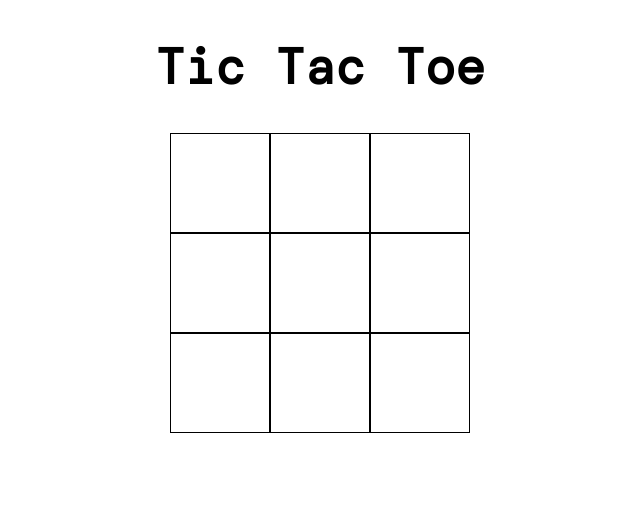
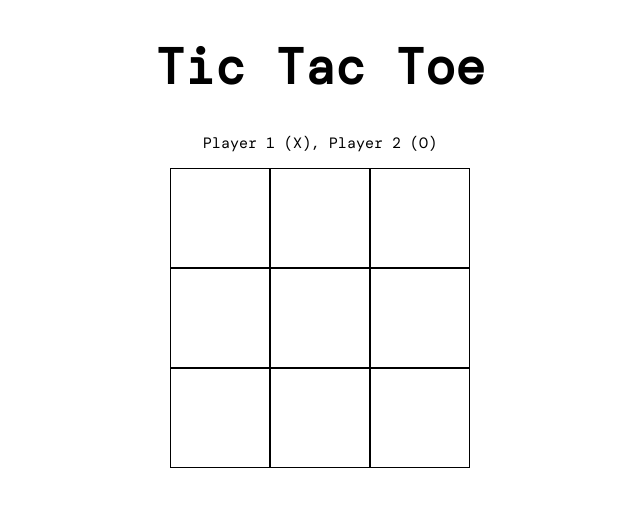
Before and after one commit to andfxx27/tictactoe, a plain HTML site: page index.html in a window 1280 px wide. Shown: the whole page, without its empty margins (320-960 px from the left). Drawn offline with nearby package versions, Linux system fonts and the light colour scheme.

Commit message:
Add some instruction, fix styling

```diff
--- a/css/style.css
+++ b/css/style.css
@@ -21,6 +21,10 @@ h1 {
 
 .container {
     text-align: center;
+}
+
+.instruction-text {
+    font-size: 1.5rem;
 }
 
 .gameboard {
--- a/index.html
+++ b/index.html
@@ -12,6 +12,7 @@
 <body>
     <div class="container" id="container">
         <h1>Tic Tac Toe</h1>
+        <p class="instruction-text">Player 1 (X), Player 2 (O)</p>
         <div class="gameboard" id="gameboard">
             <div class="gameboard__row">
                 <div class="gameboard__row--col">
```
